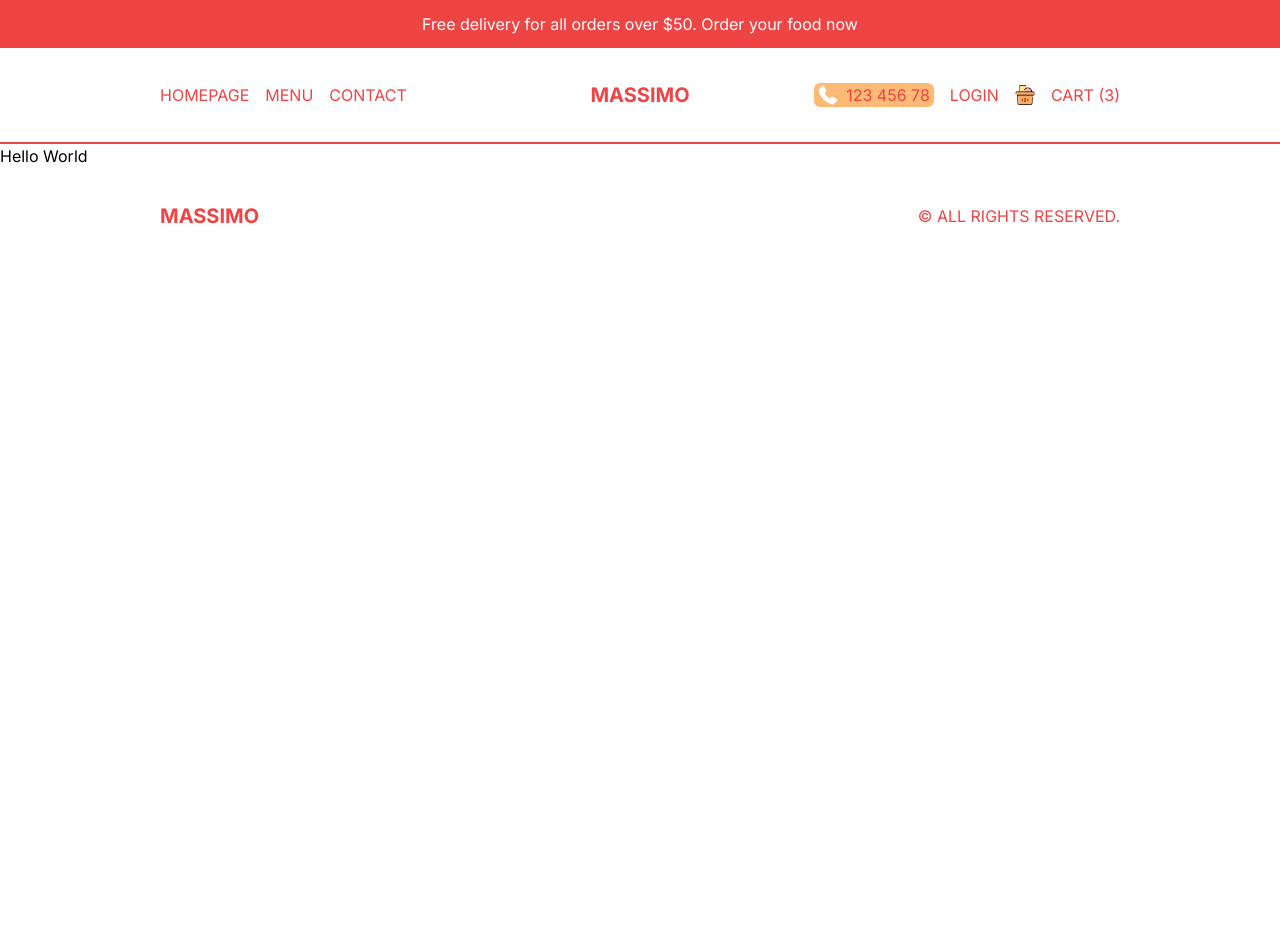
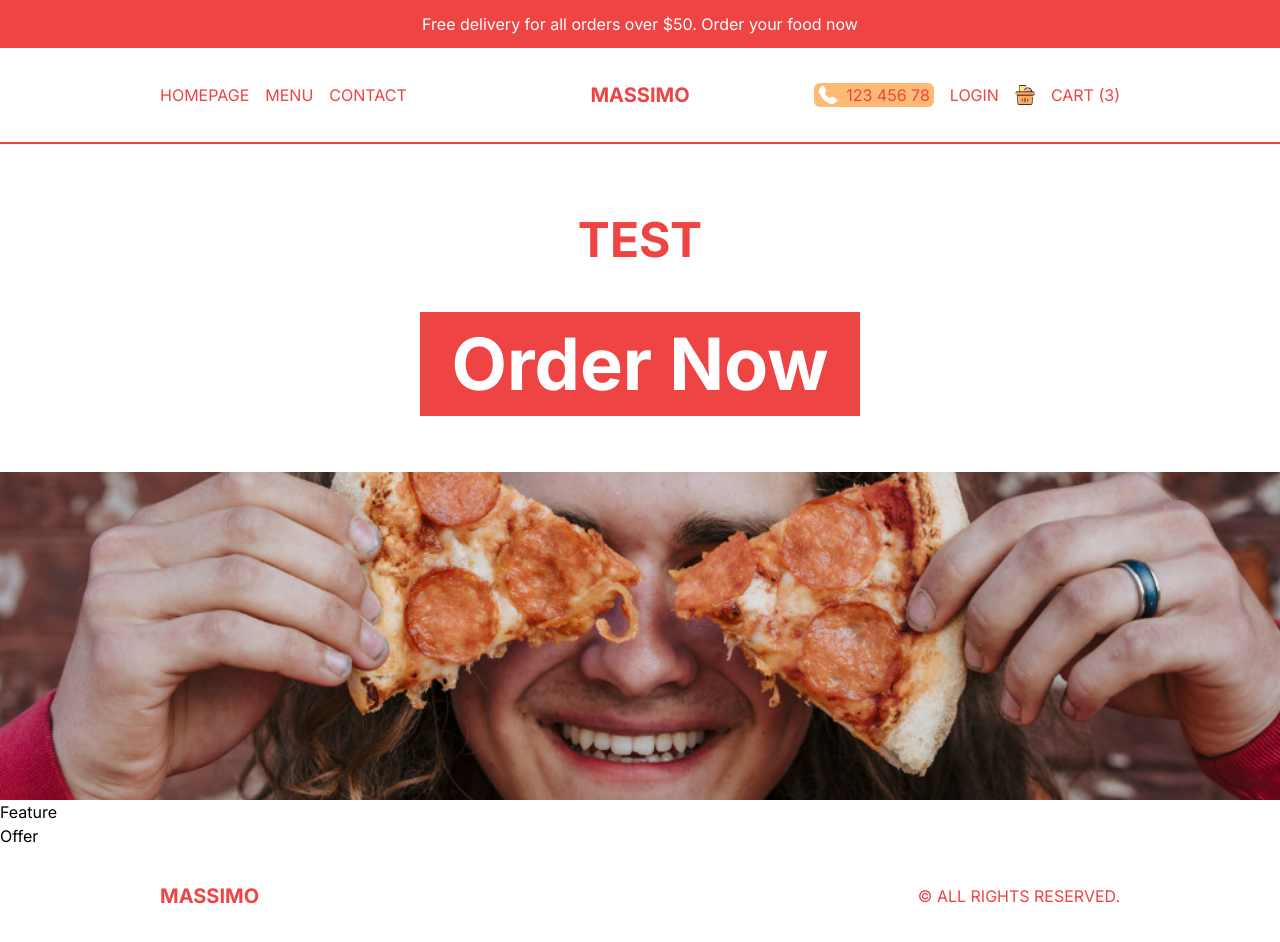
Before and after one commit to tienv1per/restaurant-food-ordering-app, a Next.js app: page / in a window 1280 px wide. Before the commit the page ends 800 px from the top, so only its background shows below. Built offline with nearby package versions, Linux system fonts and the light colour scheme.

Commit message:
add slider components

```diff
--- a/src/app/page.tsx
+++ b/src/app/page.tsx
@@ -1,7 +1,13 @@
-import Image from 'next/image'
+import Feature from '@/components/Feature';
+import Offer from '@/components/Offer';
+import Slider from '@/components/Slider';
 
 export default function Home() {
-  return (
-    <main>Hello World</main>
-  )
+    return (
+      	<main>
+			<Slider/>
+			<Feature/>
+			<Offer/>
+		</main>
+    )
 }
--- /dev/null
+++ b/src/components/Feature.tsx
@@ -0,0 +1,9 @@
+import React from 'react'
+
+const Feature = () => {
+    return (
+        <div>Feature</div>
+    )
+};
+
+export default Feature;
--- /dev/null
+++ b/src/components/Offer.tsx
@@ -0,0 +1,9 @@
+import React from 'react'
+
+const Offer = () => {
+    return (
+        <div>Offer</div>
+    )
+};
+
+export default Offer;
--- /dev/null
+++ b/src/components/Slider.tsx
@@ -0,0 +1,41 @@
+import Image from 'next/image';
+import React from 'react';
+
+
+const data = [
+    {
+        id: 1,
+        title: "always fresh & always crispy & always hot",
+        image: "/slide1.png",
+    },
+    {
+        id: 2,
+        title: "we deliver your order wherever you are in NY",
+        image: "/slide2.png",
+    },
+    {
+        id: 3,
+        title: "the best pizza to share with your family",
+        image: "/slide3.jpg",
+    },
+];
+
+const Slider = () => {
+    return (
+        <div className='flex flex-col h-[calc(100vh-6rem)] md:h-[calc(100vh-9rem)]'>
+            {/* TEXT CONTAINER */}
+            <div className='h-1/2 flex items-center justify-center flex-col gap-8 text-red-500 font-bold'>
+                <h1 className='text-5xl text-center uppercase p-4'>
+                    Test
+                </h1>
+                <button className='bg-red-500 text-white py-4 px-8 md:text-6xl xl:text-7xl'>Order Now</button>
+            </div>
+            {/* IMAGE CONTAINER */}
+            <div className='w-full h-1/2 relative'>
+                <Image src="/slide1.png" alt='' fill className='object-cover'/>
+            </div>
+        </div>
+    )
+};
+
+export default Slider;
```
